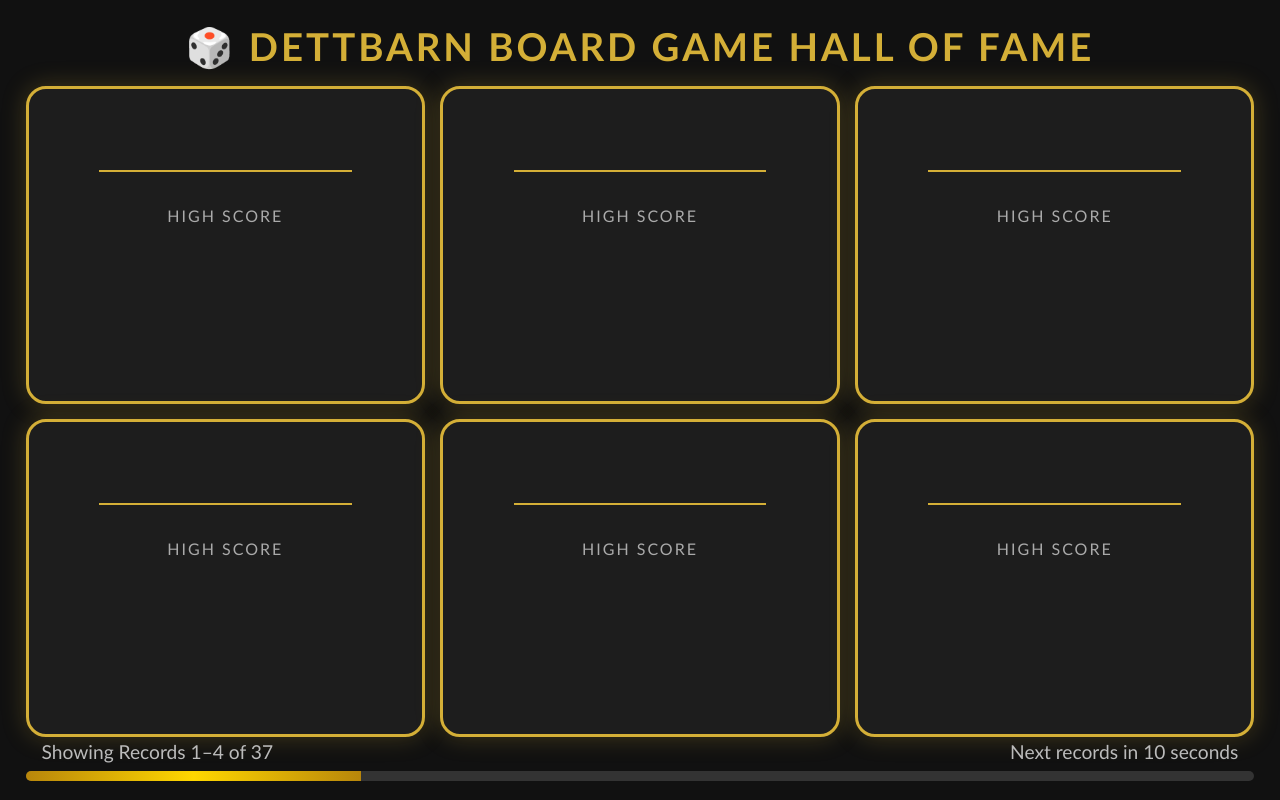
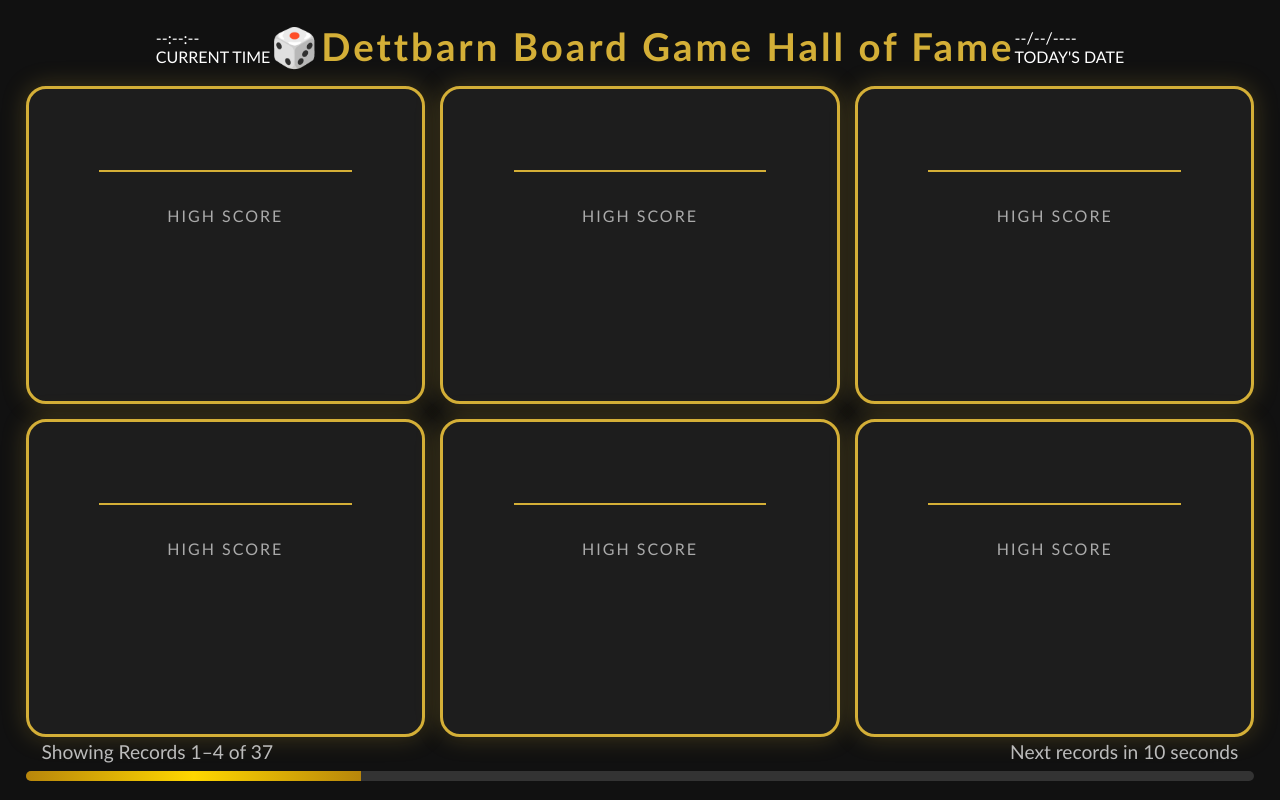
Before and after one commit to cj947947-cyber/detttbarn-hall-of-fame, a plain HTML site: page index.html in a window 1280 px wide. Drawn offline with Linux system fonts and the light colour scheme; no server answers.

Commit message:
Update index.html

```diff
--- a/index.html
+++ b/index.html
@@ -14,8 +14,22 @@
     <div class="dashboard">
 
         <!-- Header -->
-        <header class="header">
-            <h1>🎲 DETTBARN BOARD GAME HALL OF FAME</h1>
+<div class="header">
+
+    <div class="corner-info clock">
+        <div id="current-time">--:--:--</div>
+        <div class="corner-label">CURRENT TIME</div>
+    </div>
+
+    <h1>🎲Dettbarn Board Game Hall of Fame</h1>
+
+    <div class="corner-info calendar">
+        <div id="current-date">--/--/----</div>
+        <div class="corner-label">TODAY'S DATE</div>
+    </div>
+
+</div>
+
         </header>
 
 
```
